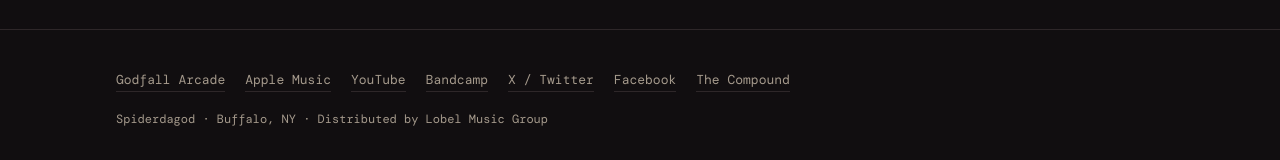
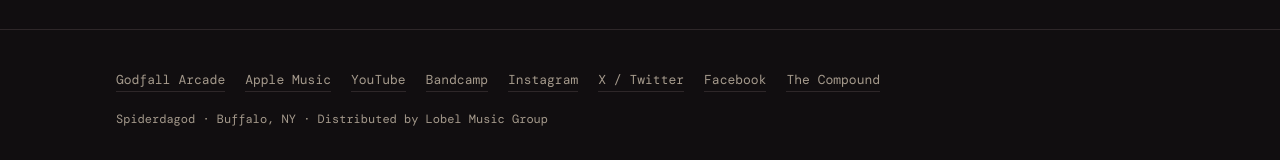
Before and after one commit to Spiderdagod/Spiderdagod.com, a plain HTML site: page index.html in a window 1280 px wide. Shown: the part 3876-4036 px from the top of the page. Drawn offline with nearby package versions, Linux system fonts and the light colour scheme; a web font is replaced by a local one.

Commit message:
Add Instagram to the footer links
Co-Authored-By: Claude Opus 5.5 <noreply@anthropic.com>
Claude-Session: https://claude.ai/code/session_018HohQ7FfJD8NE6P54nVYSZ

```diff
--- a/index.html
+++ b/index.html
@@ -257,6 +257,7 @@ footer .wrap{padding-block:40px 56px;display:flex;flex-wrap:wrap;justify-content
       <a href="https://music.apple.com/us/artist/spiderdagod/580326338" target="_blank" rel="noopener">Apple Music</a>
       <a href="https://youtube.com/playlist?list=PLO2jATkKPuozajN3eS0fgNH-Z_4VuC9eZ" target="_blank" rel="noopener">YouTube</a>
       <a href="https://spiderdagod.bandcamp.com" target="_blank" rel="noopener">Bandcamp</a>
+      <a href="https://www.instagram.com/official.spiderdagod/" target="_blank" rel="noopener">Instagram</a>
       <a href="http://twitter.com/spiderdagod" target="_blank" rel="noopener">X / Twitter</a>
       <a href="http://facebook.com/therealspiderdagod" target="_blank" rel="noopener">Facebook</a>
       <a href="https://www.thecompound716.com/" target="_blank" rel="noopener">The Compound</a>
```
